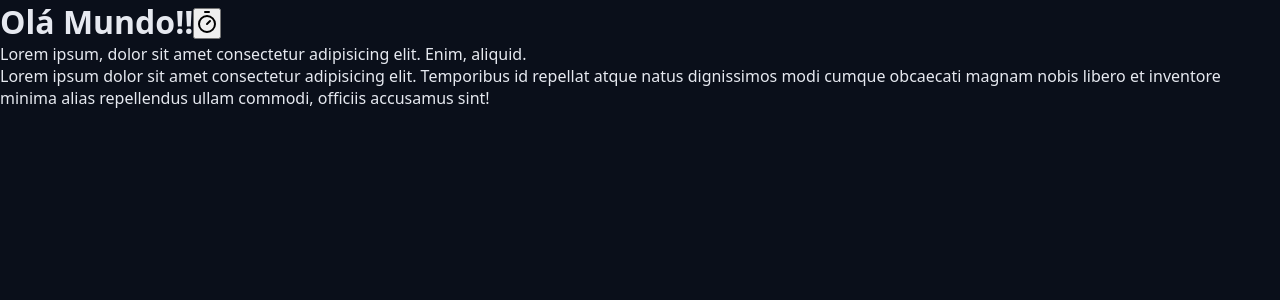
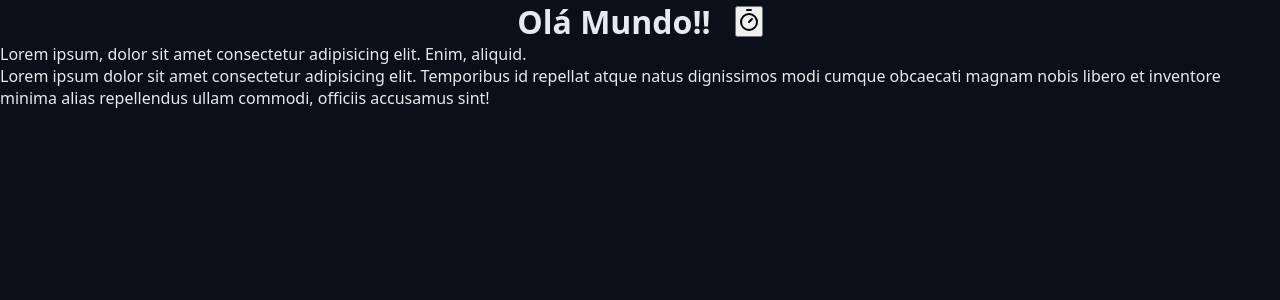
Before and after one commit to Mayardes/Pomodoro, a React (Vite) app in the folder chronos-pomodoro/: page / in a window 1280 px wide. Shown: the top 300 px of the page. Built offline with nearby package versions, Linux system fonts and the light colour scheme.

Commit message:
feat: finalização do componente Headning e tipagem TypeScript de children(ReactNode)

```diff
--- a/chronos-pomodoro/src/components/Heading.module.css
+++ b/chronos-pomodoro/src/components/Heading.module.css
@@ -0,0 +1,8 @@
+.heading {
+  /*margin: 3.2rem 0; /*vertical e horizontal*/
+  display: flex; /*transforma o elemento em um container flexível e muda
+  como seus elementos filhos são posicionados*/
+  align-items: center; /*Alinha os itens no eixo cruzado (vertical - cima -> baixo) */
+  justify-content: center; /*Alinha os items no eixo princial (horizontal - esquerda -> direita)*/
+  gap: 2.4rem; /*Espaçamento entre meus elementos*/
+}
--- a/chronos-pomodoro/src/components/Heading.tsx
+++ b/chronos-pomodoro/src/components/Heading.tsx
@@ -1,7 +1,7 @@
 import style from "./Heading.module.css";
 
 type HeadingPropos = {
-  children: string;
+  children: React.ReactNode;
 };
 
 export function Heading({ children }: HeadingPropos) {
```
